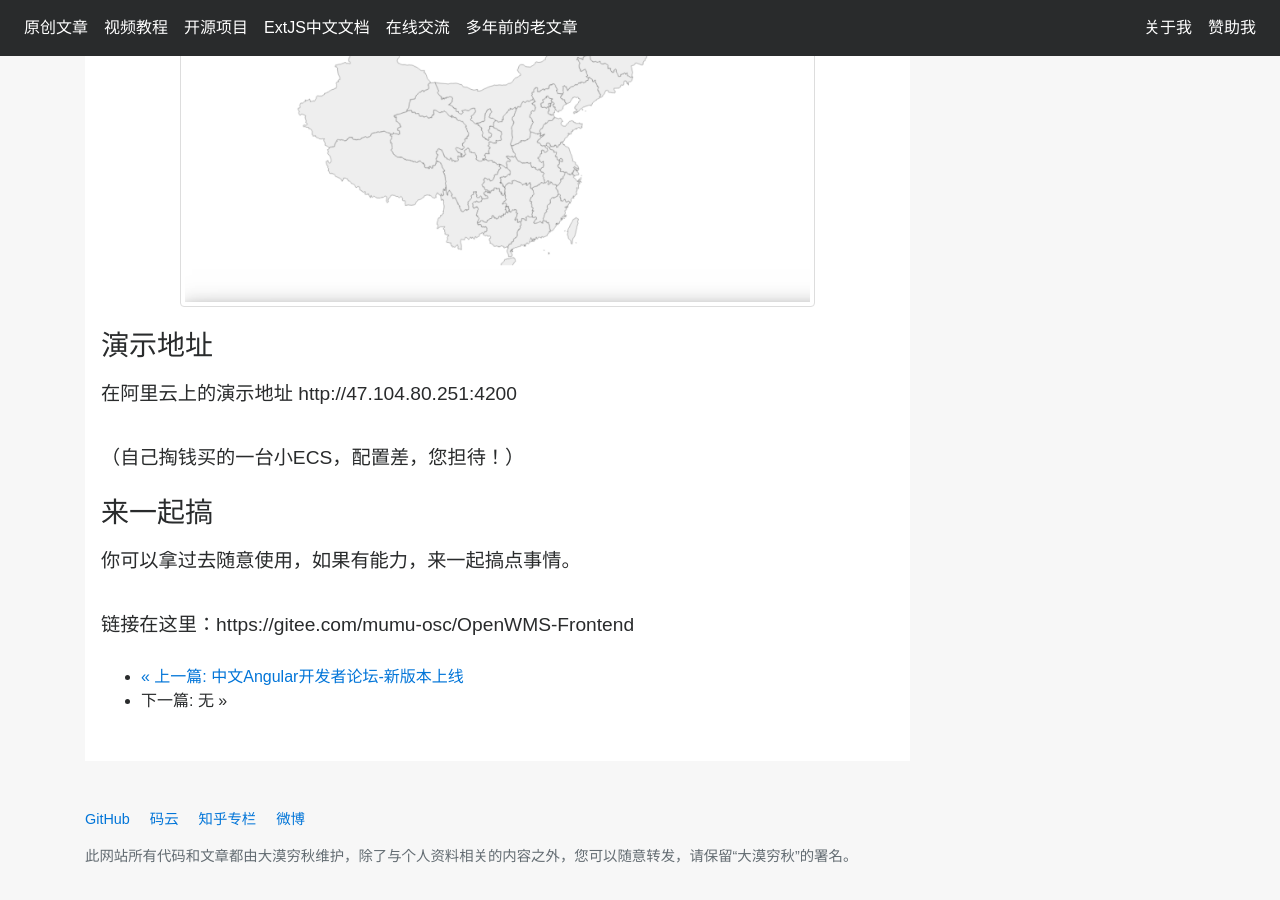
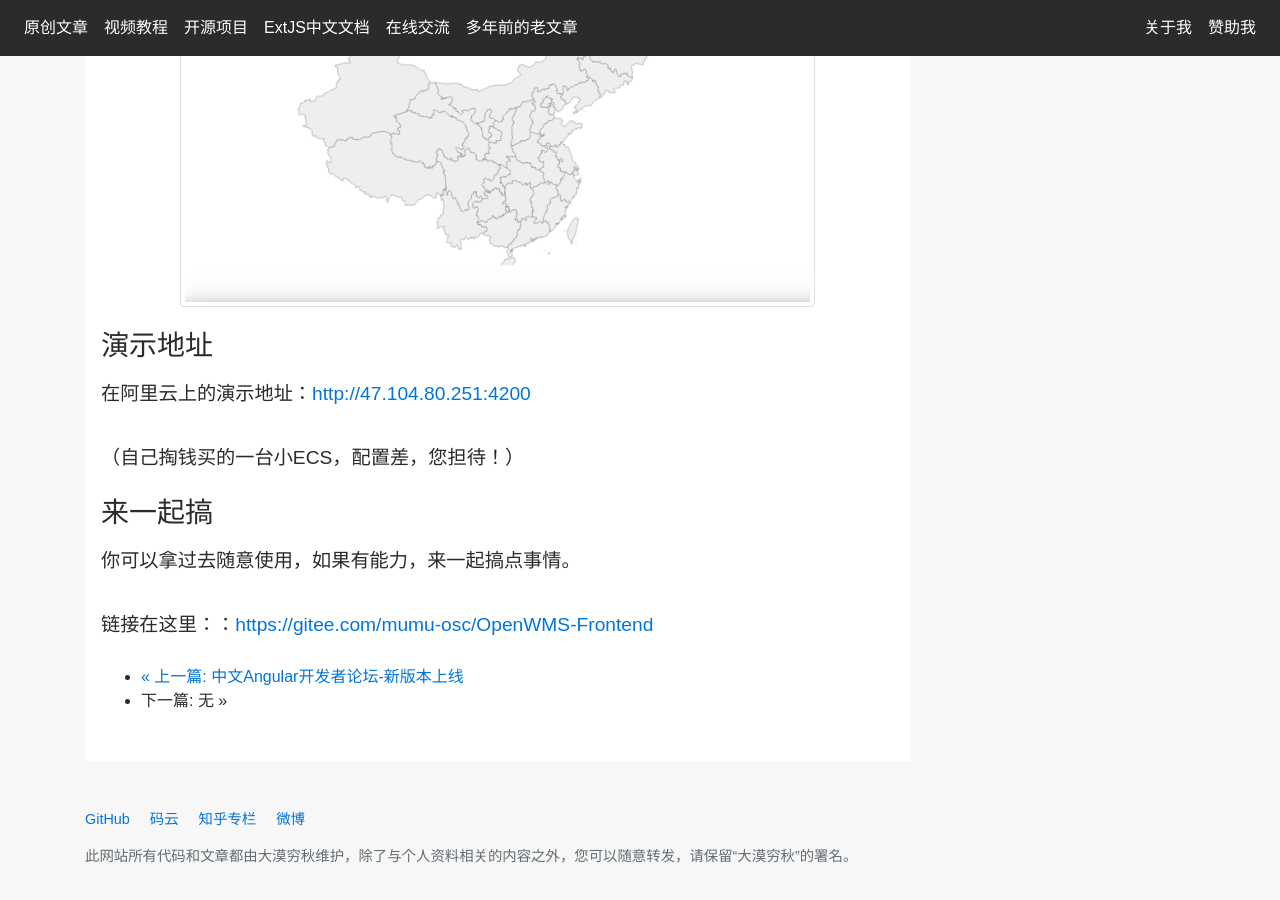
Before and after one commit to dukuiran/damoqiongqiu.github.io, a Jekyll site: the page built from _posts/2018-01-26-open-wms.markdown, in a window 1280 px wide and 900 px high, scrolled down 1678 px. Built offline with Jekyll 4.4.1, drawn with Linux system fonts in a browser that asks for light colours; nearby versions of some CDN libraries; comment, search, counter and statistics services are not loaded; some of the changed lines change nothing that is shown.

Commit message:
修改链接

```diff
--- a/_posts/2018-01-26-open-wms.markdown
+++ b/_posts/2018-01-26-open-wms.markdown
@@ -27,11 +27,11 @@ excerpt: 【有演示】再来一个简单清晰的Angular管理后台型模板
 
 ### 演示地址
 
-在阿里云上的演示地址 http://47.104.80.251:4200
+在阿里云上的演示地址：<a href="http://47.104.80.251:4200" target="_blank">http://47.104.80.251:4200</a>
 
 （自己掏钱买的一台小ECS，配置差，您担待！）
 
 ### 来一起搞
 你可以拿过去随意使用，如果有能力，来一起搞点事情。
 
-链接在这里：https://gitee.com/mumu-osc/OpenWMS-Frontend
+链接在这里：：<a href="https://gitee.com/mumu-osc/OpenWMS-Frontend" target="_blank">https://gitee.com/mumu-osc/OpenWMS-Frontend</a>
```
